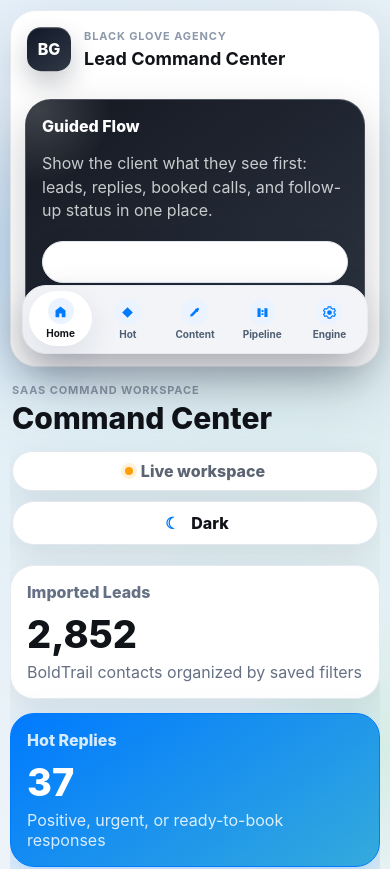
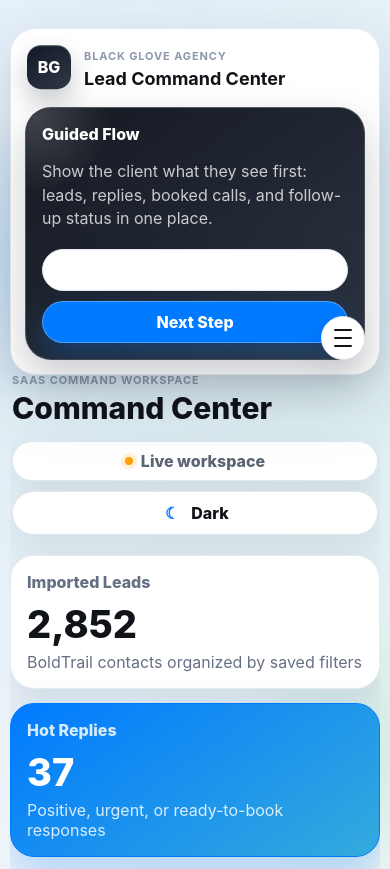
Before and after one commit to calina-miguel/lead-command-center, a plain HTML site: page docs/index.html in a window 390 px wide. Shown: the top 869 px of the page. Drawn offline with Linux system fonts and the light colour scheme.

Commit message:
Use mobile hamburger navigation

```diff
--- a/docs/index.html
+++ b/docs/index.html
@@ -15,9 +15,14 @@
             <p class="eyebrow">Black Glove Agency</p>
             <h1>Lead Command Center</h1>
           </div>
+          <button class="mobile-menu-toggle" id="mobile-menu-toggle" aria-label="Open menu" aria-expanded="false" aria-controls="primary-nav">
+            <span></span>
+            <span></span>
+            <span></span>
+          </button>
         </div>
 
-        <nav class="nav-list" aria-label="Dashboard sections">
+        <nav class="nav-list" id="primary-nav" aria-label="Dashboard sections">
           <button class="nav-item active" data-view="overview" title="Command Center">
             <span class="nav-icon" aria-hidden="true">
               <svg viewBox="0 0 24 24"><path d="M4 10.5 12 4l8 6.5V20a1 1 0 0 1-1 1h-5v-6h-4v6H5a1 1 0 0 1-1-1v-9.5Z"/></svg>
@@ -295,6 +300,6 @@
       </main>
     </div>
 
-    <script src="./script.js?v=theme-spacing"></script>
+    <script src="./script.js?v=mobile-menu"></script>
   </body>
 </html>
--- a/docs/script.js
+++ b/docs/script.js
@@ -34,6 +34,7 @@ const reduceMotion = window.matchMedia("(prefers-reduced-motion: reduce)").match
 const themeToggle = document.querySelector("#theme-toggle");
 const themeLabel = document.querySelector(".theme-label");
 const themeIcon = document.querySelector(".theme-icon");
+const mobileMenuToggle = document.querySelector("#mobile-menu-toggle");
 
 function applyTheme(theme) {
   document.body.dataset.theme = theme;
@@ -70,6 +71,20 @@ function setView(viewName) {
   });
 
   document.querySelector("#view-title").textContent = titles[viewName];
+  closeMobileMenu();
+}
+
+function closeMobileMenu() {
+  document.body.classList.remove("nav-open");
+  mobileMenuToggle?.setAttribute("aria-expanded", "false");
+  mobileMenuToggle?.setAttribute("aria-label", "Open menu");
+}
+
+function toggleMobileMenu() {
+  const willOpen = !document.body.classList.contains("nav-open");
+  document.body.classList.toggle("nav-open", willOpen);
+  mobileMenuToggle?.setAttribute("aria-expanded", String(willOpen));
+  mobileMenuToggle?.setAttribute("aria-label", willOpen ? "Close menu" : "Open menu");
 }
 
 function setWalkthroughStep(index) {
@@ -99,6 +114,14 @@ themeToggle.addEventListener("click", () => {
   applyTheme(document.body.dataset.theme === "dark" ? "light" : "dark");
 });
 
+mobileMenuToggle?.addEventListener("click", toggleMobileMenu);
+
+window.addEventListener("keydown", (event) => {
+  if (event.key === "Escape") {
+    closeMobileMenu();
+  }
+});
+
 if (!reduceMotion) {
   let targetX = 0;
   let targetY = 0;
--- a/docs/styles.css
+++ b/docs/styles.css
@@ -170,6 +170,10 @@ button {
   gap: 13px;
   align-items: center;
   padding: 4px 2px 10px;
+}
+
+.mobile-menu-toggle {
+  display: none;
 }
 
 .brand-mark {
@@ -966,17 +970,19 @@ button {
   }
 
   .main {
-    padding: 0 0 112px;
+    padding: 0 0 96px;
   }
 
   .sidebar {
     padding: 14px;
     border-radius: 26px;
     padding-bottom: 14px;
+    position: relative;
   }
 
   .brand-block {
-    align-items: flex-start;
+    align-items: center;
+    padding-bottom: 0;
   }
 
   .brand-mark {
@@ -984,30 +990,80 @@ button {
     border-radius: 14px;
   }
 
+  .mobile-menu-toggle {
+    width: 44px;
+    aspect-ratio: 1;
+    position: fixed;
+    right: 14px;
+    bottom: max(14px, env(safe-area-inset-bottom));
+    z-index: 40;
+    margin-left: 0;
+    border: 1px solid var(--control-border);
+    background: var(--control-bg);
+    display: inline-grid;
+    place-items: center;
+    gap: 4px;
+    padding: 11px;
+    box-shadow: var(--shadow-soft);
+    cursor: pointer;
+  }
+
+  .mobile-menu-toggle span {
+    width: 18px;
+    height: 2px;
+    display: block;
+    border-radius: 999px;
+    background: var(--ink);
+    transition: transform 180ms ease, opacity 180ms ease;
+  }
+
+  body.nav-open .mobile-menu-toggle span:nth-child(1) {
+    transform: translateY(6px) rotate(45deg);
+  }
+
+  body.nav-open .mobile-menu-toggle span:nth-child(2) {
+    opacity: 0;
+  }
+
+  body.nav-open .mobile-menu-toggle span:nth-child(3) {
+    transform: translateY(-6px) rotate(-45deg);
+  }
+
   .nav-list {
     position: fixed;
-    left: 50%;
-    right: auto;
-    bottom: max(12px, env(safe-area-inset-bottom));
+    top: auto;
+    left: auto;
+    right: 14px;
+    bottom: max(72px, calc(env(safe-area-inset-bottom) + 72px));
     z-index: 30;
-    width: min(calc(100% - 22px), 430px);
-    grid-template-columns: repeat(5, minmax(0, 1fr));
-    gap: 4px;
-    padding: 6px;
+    width: min(280px, calc(100vw - 28px));
+    grid-template-columns: 1fr;
+    gap: 8px;
+    padding: 8px;
     border-radius: 24px;
     box-shadow: 0 18px 42px rgba(24, 31, 43, 0.2);
-    transform: translateX(-50%);
+    opacity: 0;
+    pointer-events: none;
+    transform: translateY(-8px) scale(0.98);
+    transform-origin: top right;
+    transition: opacity 180ms ease, transform 180ms ease;
+  }
+
+  body.nav-open .nav-list {
+    opacity: 1;
+    pointer-events: auto;
+    transform: translateY(0) scale(1);
   }
 
   .nav-item {
-    min-height: 54px;
-    justify-content: center;
-    flex-direction: column;
-    gap: 4px;
-    padding: 7px 4px;
-    font-size: 10px;
+    min-height: 48px;
+    justify-content: flex-start;
+    flex-direction: row;
+    gap: 10px;
+    padding: 10px 12px;
+    font-size: 14px;
     line-height: 1.1;
-    text-align: center;
+    text-align: left;
   }
 
   .nav-full {
@@ -1020,7 +1076,7 @@ button {
 
   .nav-item:hover,
   .nav-item.active {
-    transform: translateY(-1px);
+    transform: translateX(2px);
   }
 
   .nav-icon {
```
